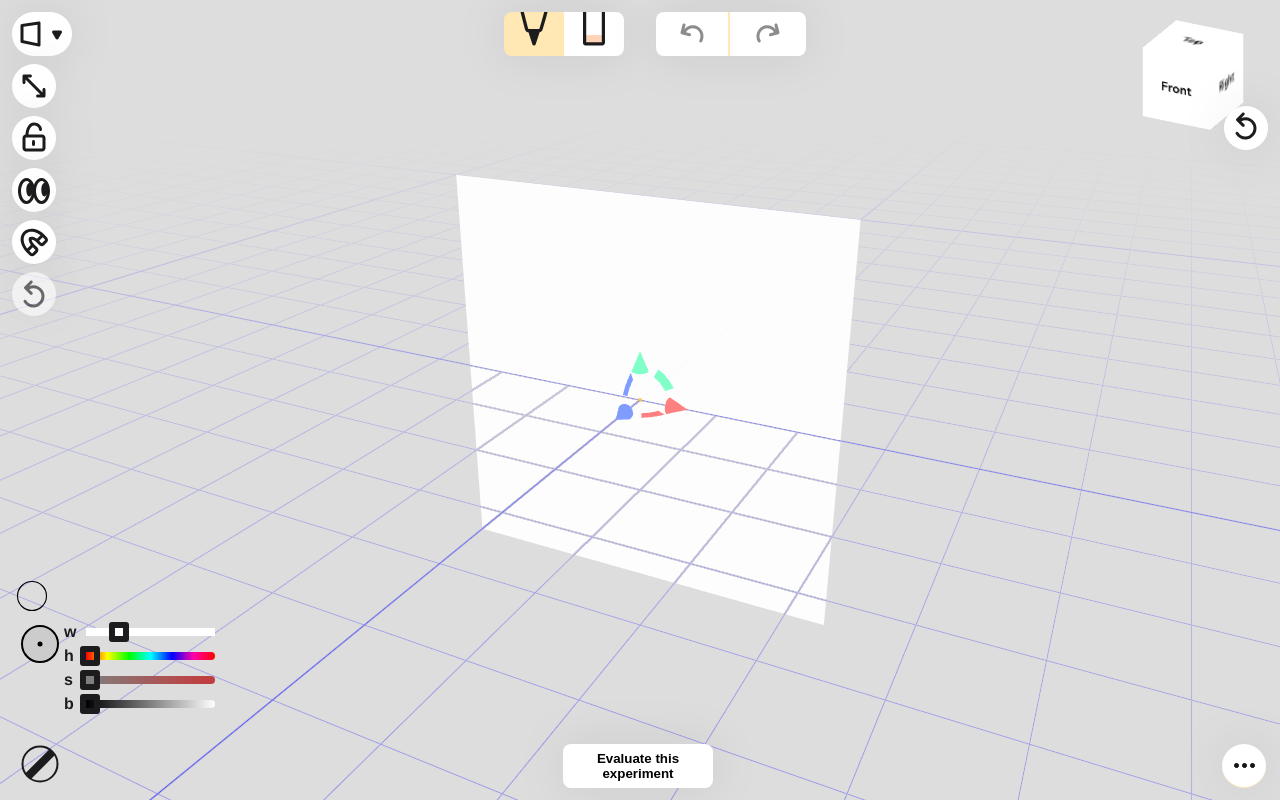
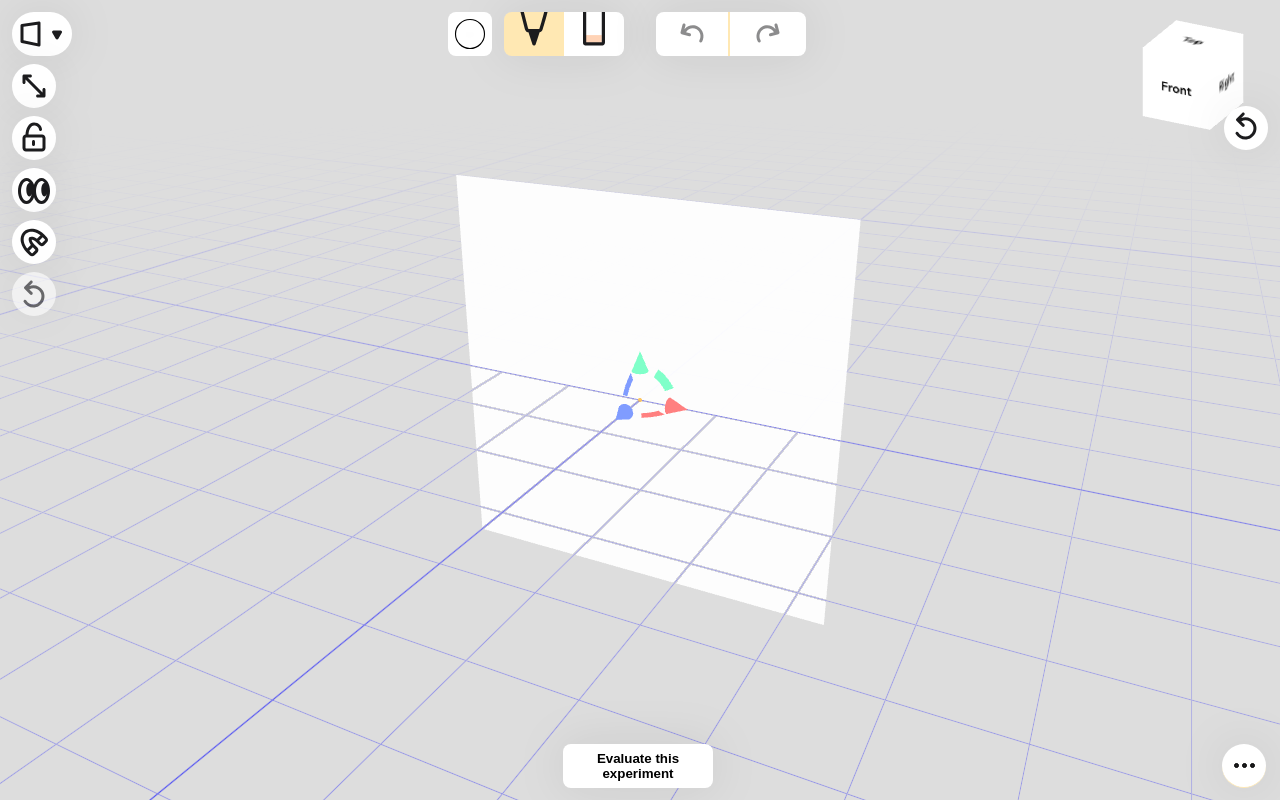
Before and after one commit to barese17/Penzil, a Vue app: page / in a window 1280 px wide. Built offline with nearby package versions, Linux system fonts and the light colour scheme; what undo-manager would draw is missing.

Commit message:
Moved the line and color selector

```diff
--- a/src/components/LineSettings.vue
+++ b/src/components/LineSettings.vue
@@ -4,6 +4,7 @@
     class="lineSettings"
     v-bind:class="[selectedTool != 'draw' ? 'hidden ' : '']"
   >
+    <div class="toggle" @click="togglePanelVisibility">
       <svg
         width="40"
         height="40"
@@ -17,7 +18,8 @@
           :stroke-width="strokeWidth / 1.8"
         />
       </svg>
-
+    </div>
+    <div class="panel" v-bind:class="[panelVisible ? '' : 'hidden']">
       <line-sliders
         mode="stroke"
         :active="stroke"
@@ -32,6 +34,12 @@
         @active="setFillActive"
       />
     </div>
+  </div>
+  <div
+    class="click-outside"
+    v-if="panelVisible"
+    @click="togglePanelVisibility()"
+  ></div>
 </template>
 
 <script>
@@ -48,6 +56,7 @@ export default {
       strokeWidth: 2,
       fill: false,
       fillColor: "#000000",
+      panelVisible: false,
     };
   },
   props: {
@@ -79,6 +88,9 @@ export default {
     emitFill: function () {
       this.$emit("fill", { show_fill: this.fill, color: this.fillColor });
     },
+    togglePanelVisibility: function () {
+      this.panelVisible = !this.panelVisible;
+    },
   },
   watch: {
     stroke: function () {
@@ -108,10 +120,45 @@ export default {
 .lineSettings {
   z-index: 2;
   position: absolute;
-  bottom: 12px;
-  left: 12px;
+  top: 12px;
+  left: calc(50% - 192px);
+  display: flex;
+  flex-direction: column;
+  width: 44px;
+  height: 44px;
+  background-color: white;
+  border-radius: 8px;
+  gap: 8px;
+}
+
+.toggle {
+  display: flex;
+  filter: drop-shadow(0px 0px 24px rgba(0, 0, 0, 0.08));
+  align-items: center;
+  vertical-align: bottom;
+  justify-content: center;
+  align-content: center;
+  text-align: center;
+  padding-top: 2px;
+}
+
+.panel {
   display: flex;
   flex-direction: column;
   gap: 8px;
+  background-color: white;
+  filter: drop-shadow(0px 0px 24px rgba(0, 0, 0, 0.08));
+  width: fit-content;
+  padding: 8px;
+  border-radius: 8px;
+}
+
+.click-outside {
+  position: absolute;
+  width: 100%;
+  height: 100%;
+  top: 0;
+  left: 0;
+  background-color: rgba(0, 0, 0, 0.2);
 }
 </style>
--- a/src/components/ToolSelector.vue
+++ b/src/components/ToolSelector.vue
@@ -1,7 +1,6 @@
 
 <template>
   <div class="mainToolbar">
-    <div class="oneDot"></div>
     <div class="toolSelection">
       <span @click="setTool('draw', true)">
         <input
```
Lines whose indentation alone changed are shown as unchanged.
